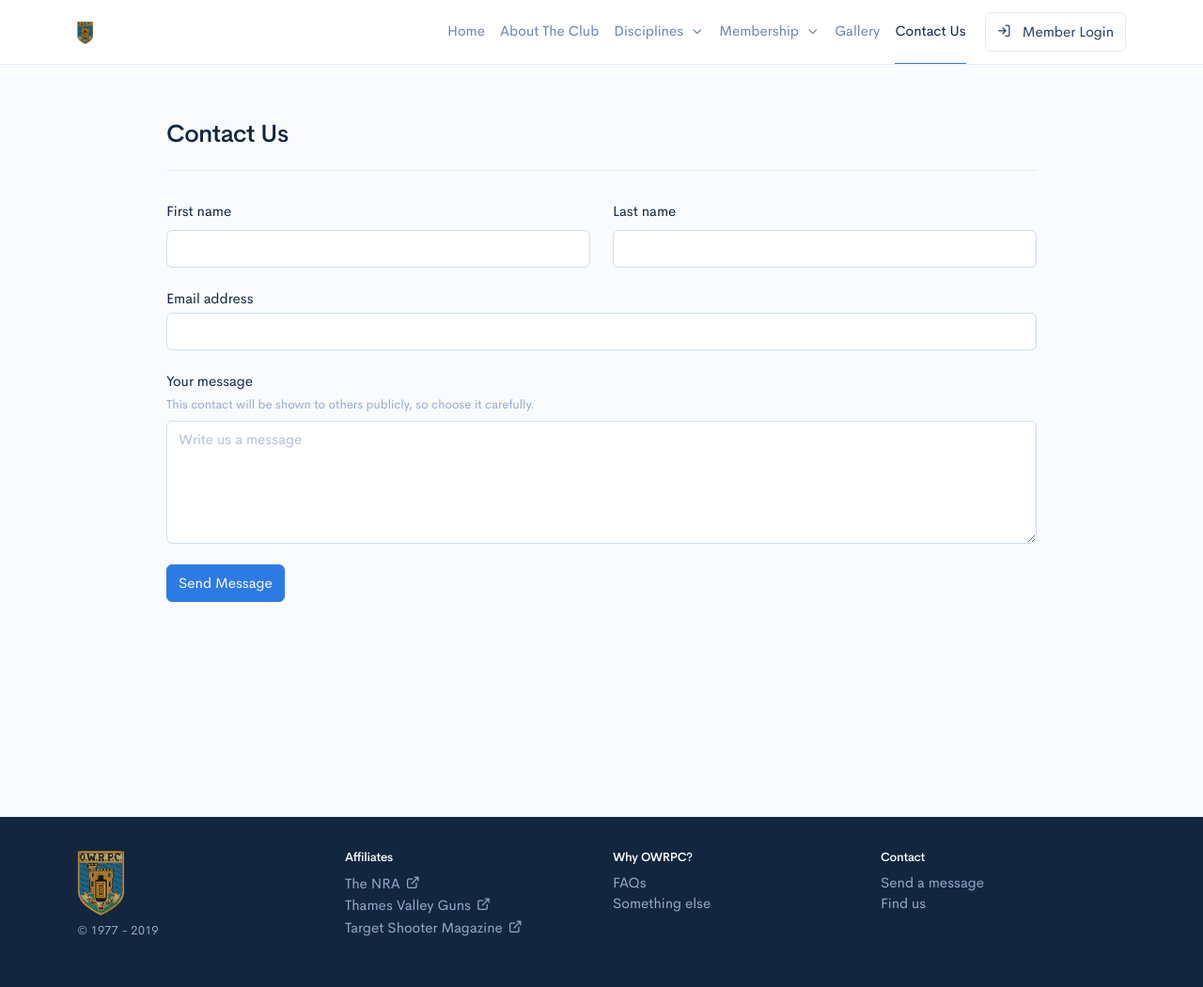
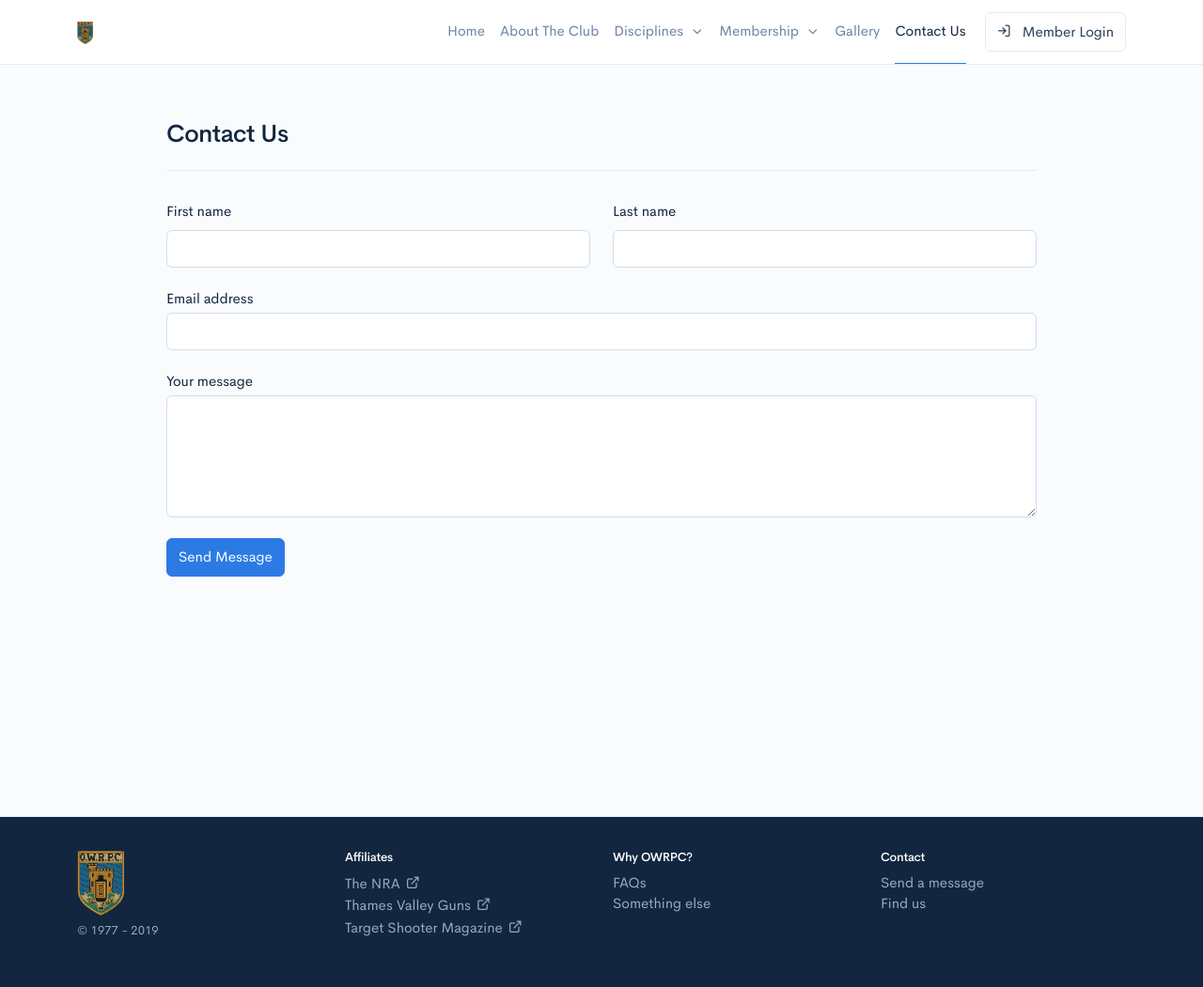
Before and after one commit to djknight90/owrpc-website, a Jekyll site: the page built from contact-us.html, in a window 1280 px wide. Shown: the whole page at 94% size. Built offline with Jekyll 4.4.1, drawn with Linux system fonts in a browser that asks for light colours; nearby versions of some CDN libraries; some web fonts are replaced.

Commit message:
- Strip out placeholders in contact form

```diff
--- a/contact-us.html
+++ b/contact-us.html
@@ -29,8 +29,7 @@ title: "Contact Us"
     <div class="col-12">
       <div class="form-group">
         <label class="mb-1">Your message</label>
-        <small class="form-text text-muted">This contact will be shown to others publicly, so choose it carefully.</small>
-        <textarea class="form-control" placeholder="Write us a message" rows="5" name="message" required=true></textarea>
+        <textarea class="form-control" rows="5" name="message" required=true></textarea>
       </div>
     </div>
   </div>
```
